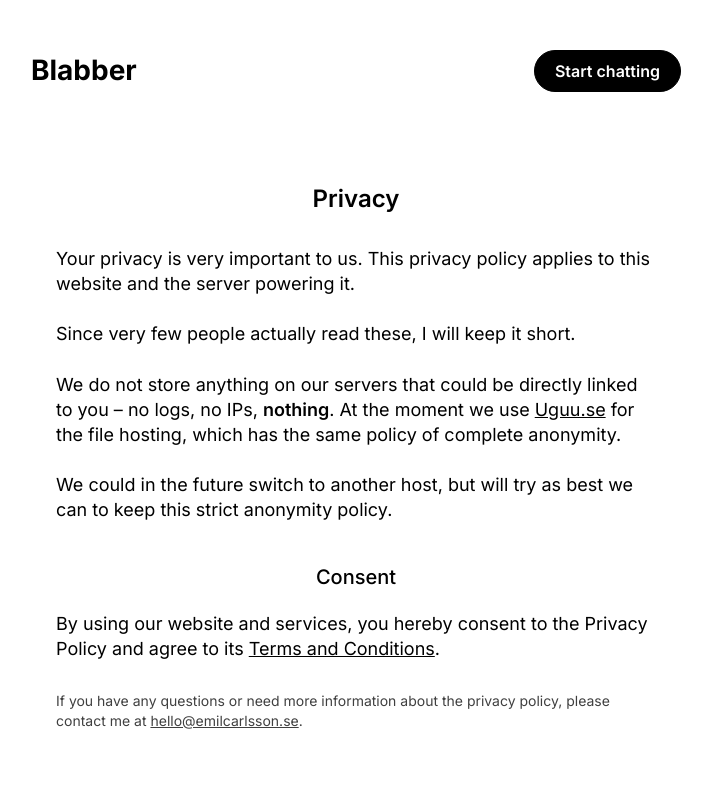
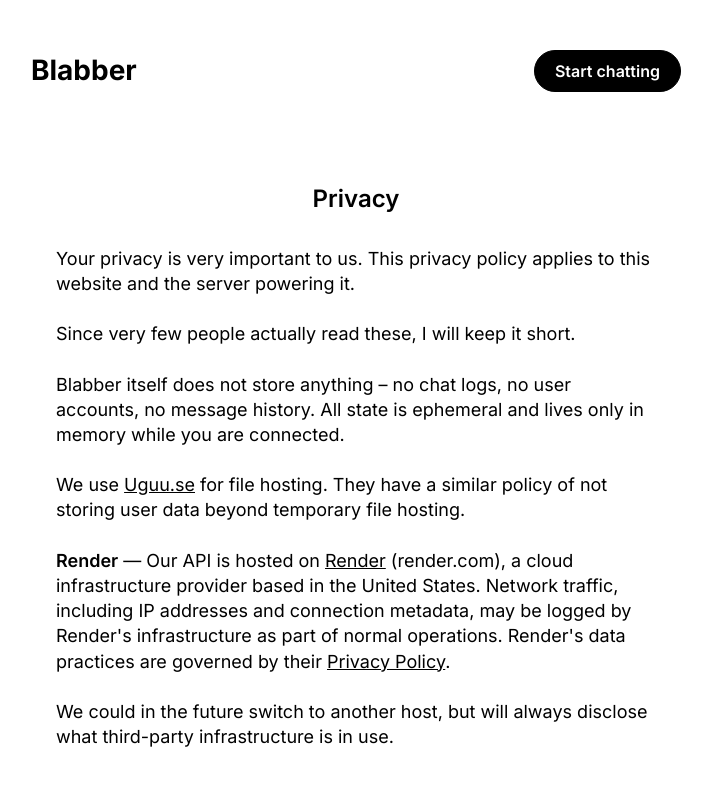
Before and after one commit to carlssonemil/blabber, a Vue app: page /privacy in a window 1280 px wide. Shown: the top 793 px of the page, without its empty margins (284-996 px from the left). Built offline with nearby package versions, Linux system fonts and the light colour scheme; no server answers; what vue-tippy would draw is missing.

Commit message:
Update privacy policy

```diff
--- a/src/views/Privacy.vue
+++ b/src/views/Privacy.vue
@@ -7,11 +7,16 @@
       Since very few people actually read these, I will keep it short.
       <br />
       <br />
-      We do not store anything on our servers that could be directly linked to you &ndash; no logs, no IPs, <b>nothing</b>.
-      At the moment we use <a href="https://uguu.se/">Uguu.se</a> for the file hosting, which has the same policy of complete anonymity.
+      Blabber itself does not store anything &ndash; no chat logs, no user accounts, no message history. All state is ephemeral and lives only in memory while you are connected.
       <br />
       <br />
-      We could in the future switch to another host, but will try as best we can to keep this strict anonymity policy.
+      We use <a href="https://uguu.se/">Uguu.se</a> for file hosting. They have a similar policy of not storing user data beyond temporary file hosting.
+      <br />
+      <br />
+      <b>Render</b> — Our API is hosted on <a href="https://render.com">Render</a> (render.com), a cloud infrastructure provider based in the United States. Network traffic, including IP addresses and connection metadata, may be logged by Render's infrastructure as part of normal operations. Render's data practices are governed by their <a href="https://render.com/privacy">Privacy Policy</a>.
+      <br />
+      <br />
+      We could in the future switch to another host, but will always disclose what third-party infrastructure is in use.
     </p>
 
     <h3>Consent</h3>
```
Also changed, not shown: 1 other file (tests, documents, lock files or other folders).
